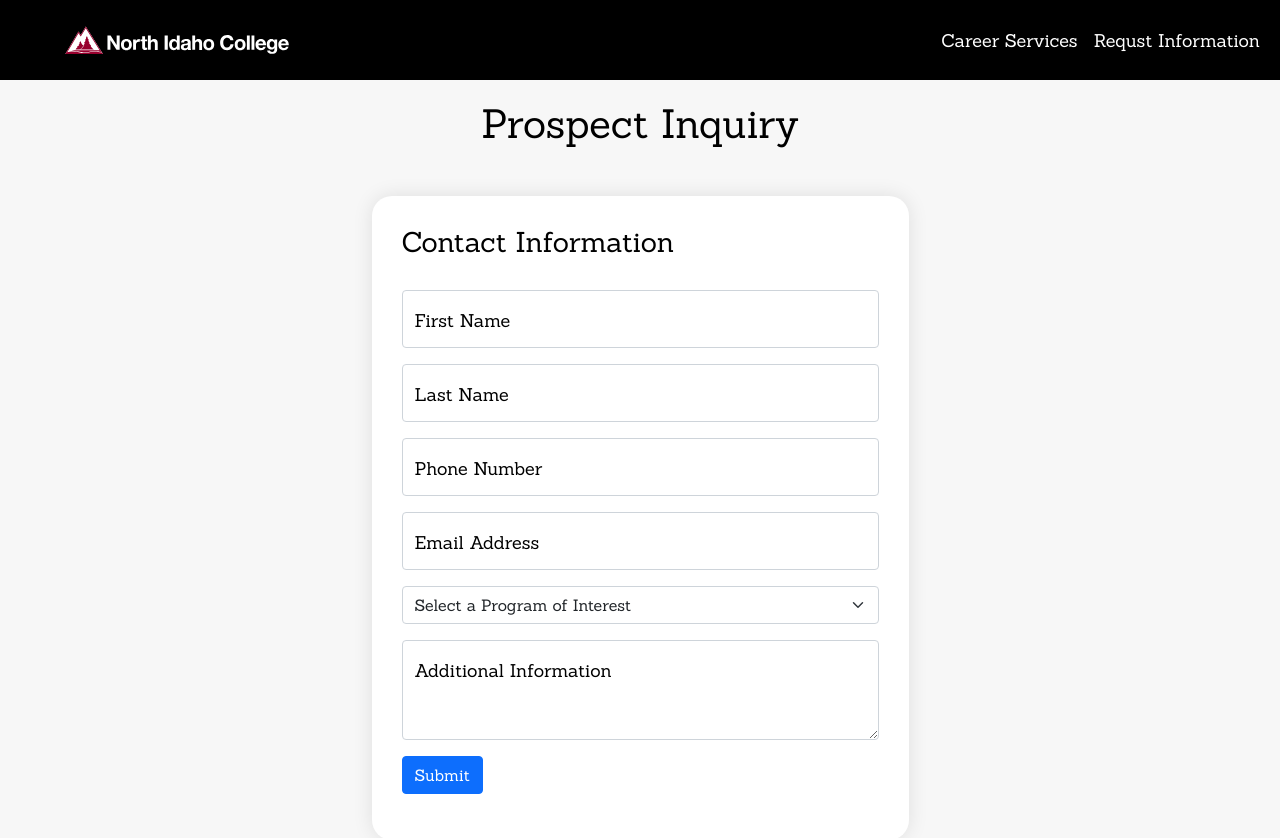
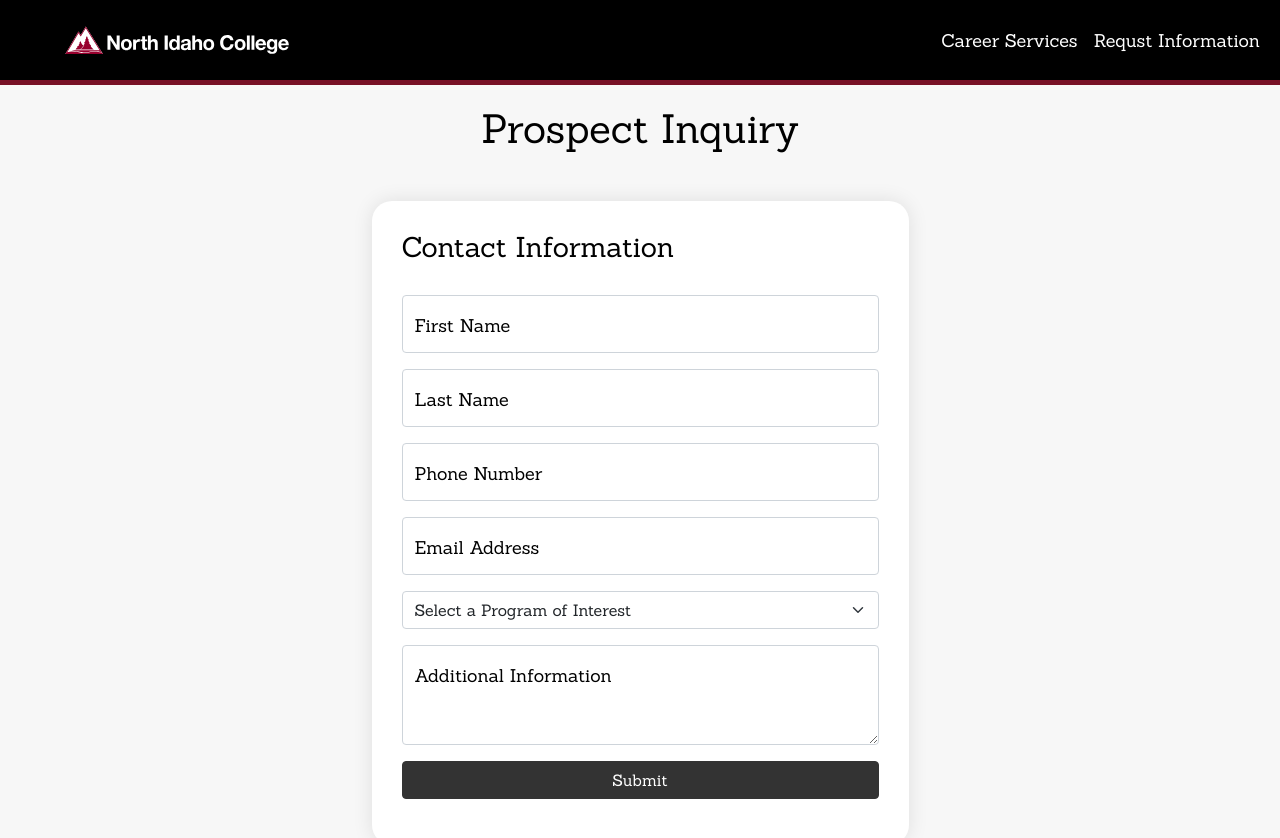
Before and after one commit to Shawn2776/nicrequestform, a React (Create React App) app: page /requestForm in a window 1280 px wide. Shown: the top 838 px of the page. Built offline with nearby package versions, Linux system fonts and the light colour scheme.

Commit message:
fixed corona banner width

```diff
--- a/src/styles/CoronaBanner.css
+++ b/src/styles/CoronaBanner.css
@@ -33,7 +33,7 @@
     display: flex;
     flex-flow: column wrap;
     height: 118px;
-    margin-right: 20px;
+    width: 100%;
   }
 
   .corona__links {
--- a/src/styles/FormInput.css
+++ b/src/styles/FormInput.css
@@ -6,6 +6,7 @@
   align-items: center;
   height: 100vh;
   color: #000;
+  border-top: 5px solid #781126;
 }
 
 .form__input {
@@ -42,3 +43,13 @@ p::before {
 .contact {
   margin-bottom: 30px;
 }
+
+.btn {
+  width: 100%;
+  background-color: #333;
+  border-color: #333;
+}
+
+.btn:hover {
+  background-color: #000;
+}
```
